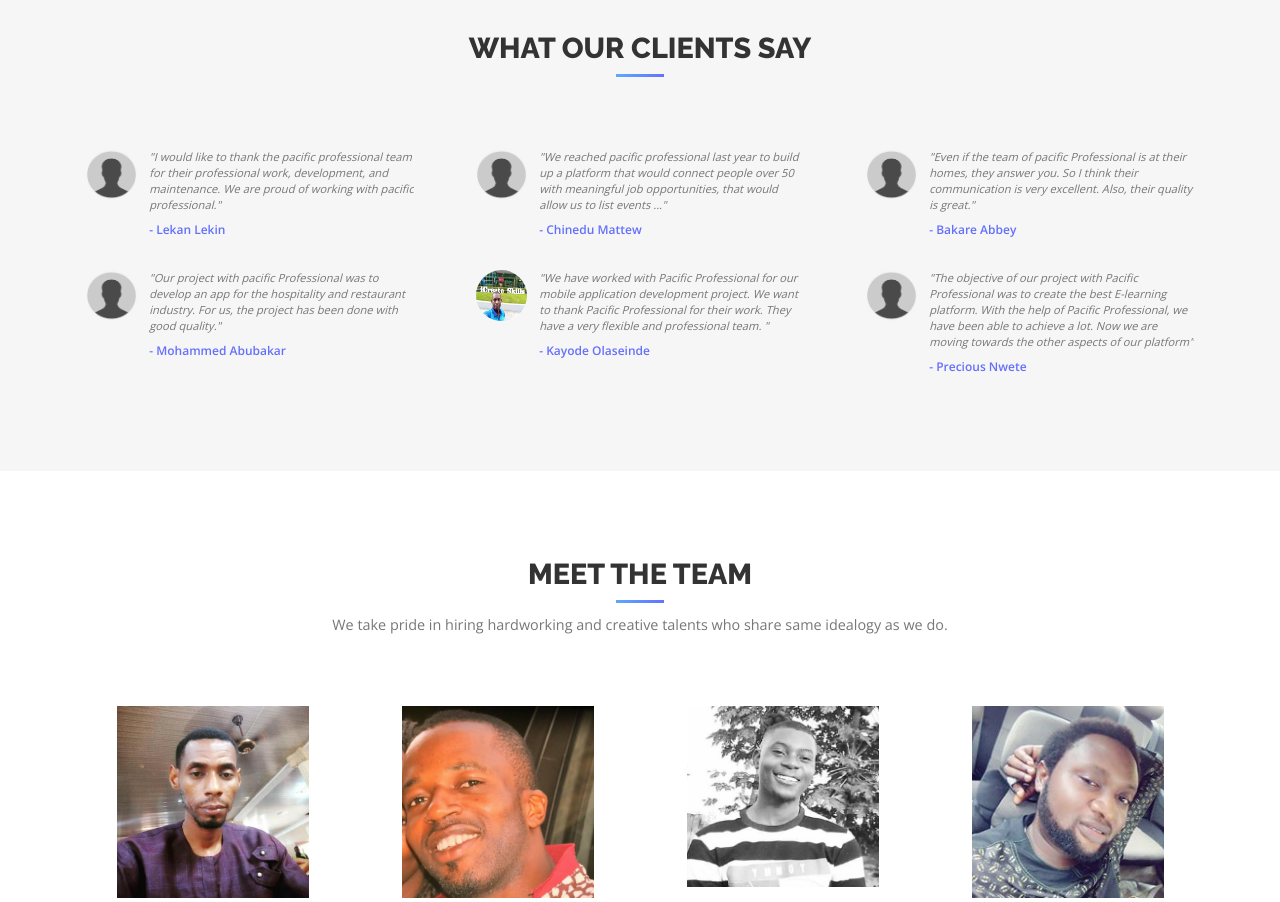
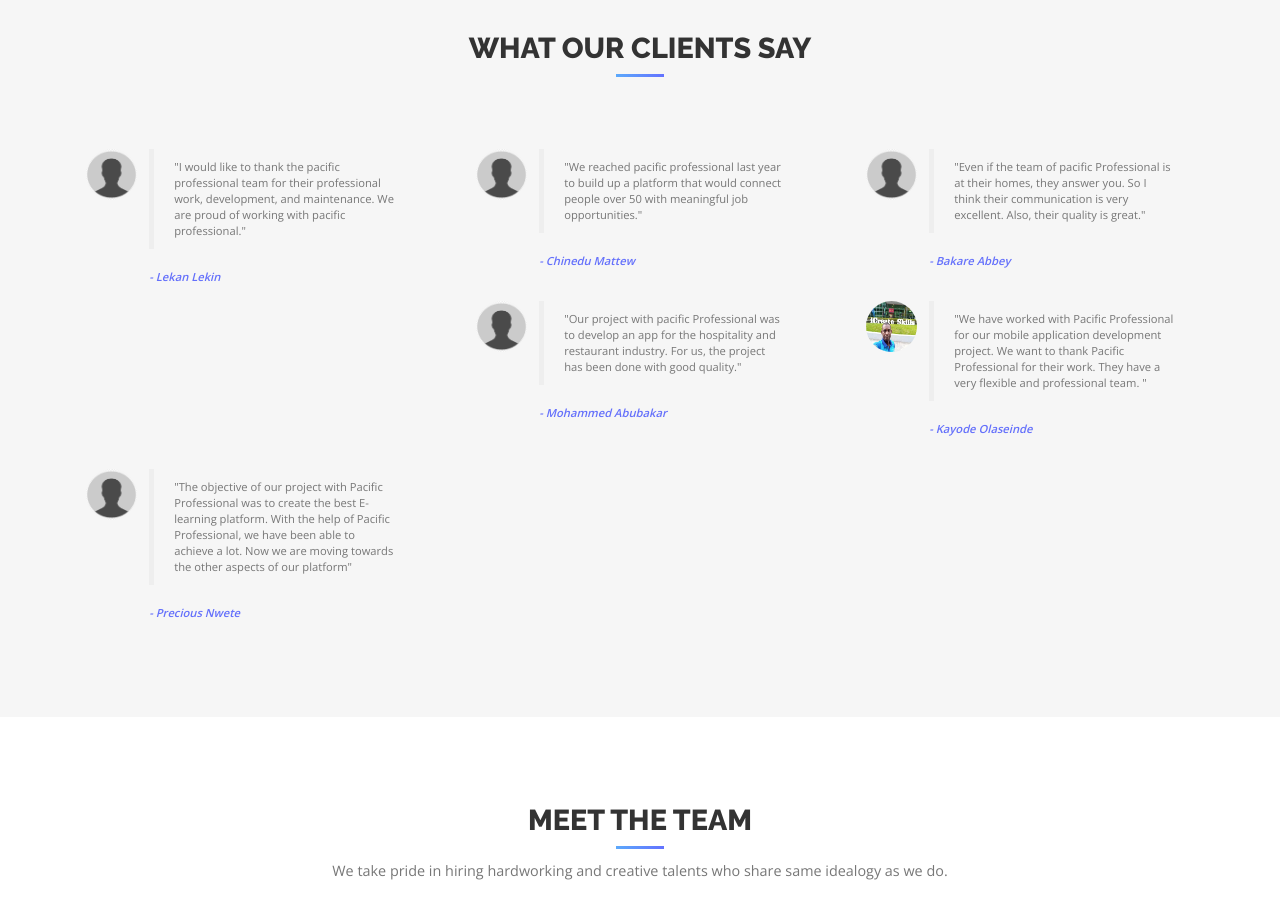
Before and after one commit to walosha/organisation, a Next.js app: page / in a window 1280 px wide. Shown: the part 3700-4602 px from the top of the page. Built offline with nearby package versions, Linux system fonts and the light colour scheme.

Commit message:
added html sematic tags to webpage

```diff
--- a/src/components/Team.jsx
+++ b/src/components/Team.jsx
@@ -19,14 +19,13 @@
                     key={`${d.name}-${i}`}
                     className="col-md-3 col-sm-6 team"
                   >
-                    <div className="thumbnail">
-                      {" "}
+                    <figure className="thumbnail">
                       <img src={d.img} alt="..." className="team-img" />
-                      <div className="caption">
+                      <figcaption className="caption">
                         <h4>{d.name}</h4>
                         <p>{d.job}</p>
-                      </div>
-                    </div>
+                      </figcaption>
+                    </figure>
                   </div>
                 ))
               : "loading"}
--- a/src/components/gallery.jsx
+++ b/src/components/gallery.jsx
@@ -13,7 +13,7 @@
           <div className="portfolio-items">
             {data.map(({ image, name, slug }, key) => (
               <div key={key} className="col-sm-6 col-md-4 col-lg-4">
-                <div className="portfolio-item">
+                <figure className="portfolio-item">
                   <Link href={`/${slug}`}>
                     <div className="hover-bg">
                       <div className="hover-text">
@@ -22,7 +22,7 @@
                       <img src={image} className="img-responsive" alt={name} />
                     </div>
                   </Link>
-                </div>
+                </figure>
               </div>
             ))}
           </div>
--- a/src/components/testimonials.jsx
+++ b/src/components/testimonials.jsx
@@ -12,16 +12,15 @@
             {this.props.data
               ? this.props.data.map((d, i) => (
                   <div key={`${d.name}-${i}`} className="col-md-4">
-                    <div className="testimonial">
-                      <div className="testimonial-image">
-                        {" "}
+                    <figure className="testimonial">
+                      <figcaption className="testimonial-image">
                         <img src={d.img} alt="" />{" "}
+                      </figcaption>
+                      <div className="testimonial-content">
+                        <blockquote>"{d.text}"</blockquote>
+                        <p className="testimonial-meta"> - {d.name} </p>
                       </div>
-                      <div className="testimonial-content">
-                        <p>"{d.text}"</p>
-                        <div className="testimonial-meta"> - {d.name} </div>
-                      </div>
-                    </div>
+                    </figure>
                   </div>
                 ))
               : "loading"}
--- a/src/data/data.json
+++ b/src/data/data.json
@@ -58,7 +58,7 @@
     },
     {
       "img": "img/testimonials/no.jpg",
-      "text": "We reached pacific professional last year to build up a platform that would connect people over 50 with meaningful job opportunities, that would allow us to list events ...",
+      "text": "We reached pacific professional last year to build up a platform that would connect people over 50 with meaningful job opportunities.",
       "name": "Chinedu Mattew"
     },
     {
--- a/src/pages/css/main.css
+++ b/src/pages/css/main.css
@@ -697,3 +697,7 @@
   object-fit: cover;
   height: 100%;
 }
+
+blockquote {
+  font-size: 1.4rem;
+}
```
